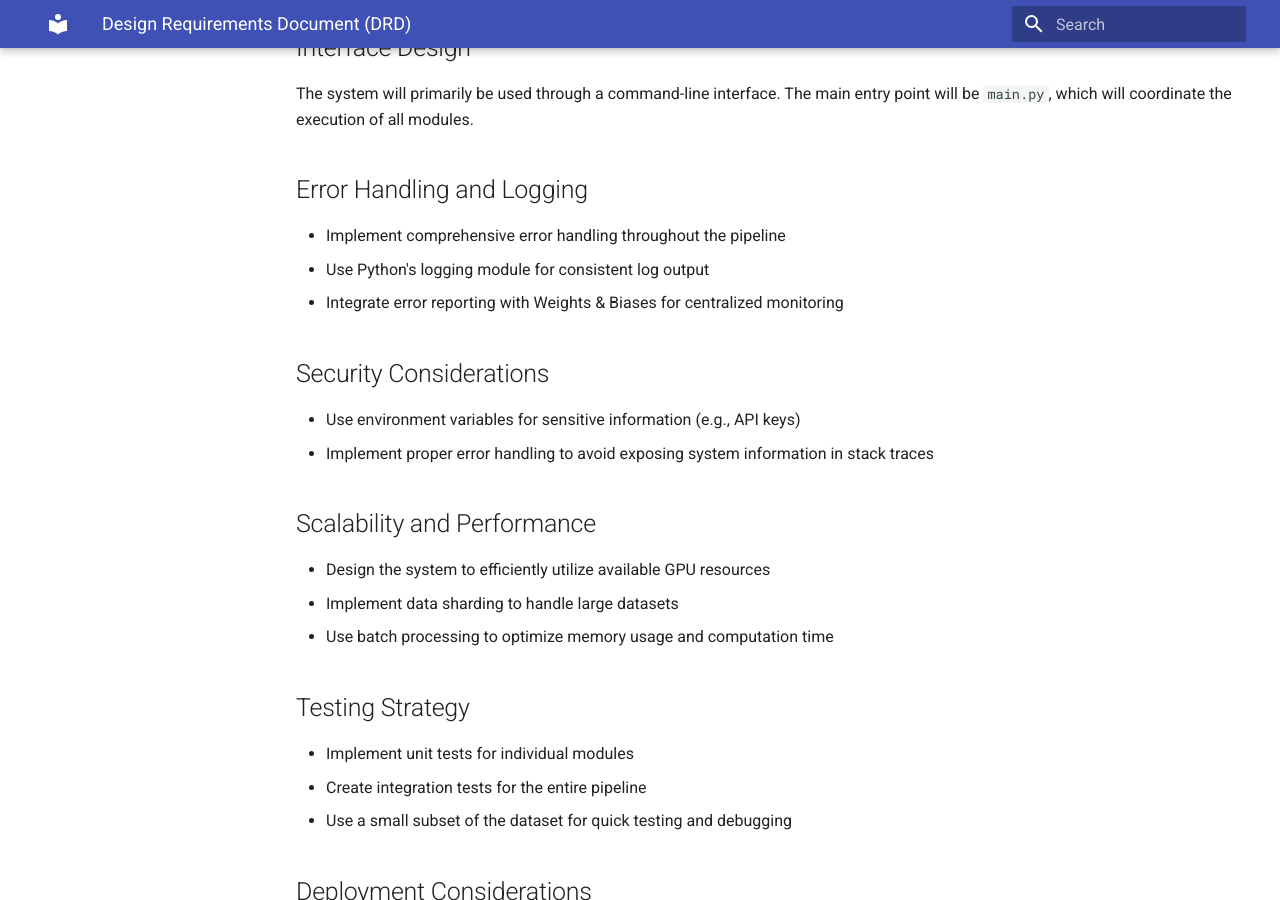
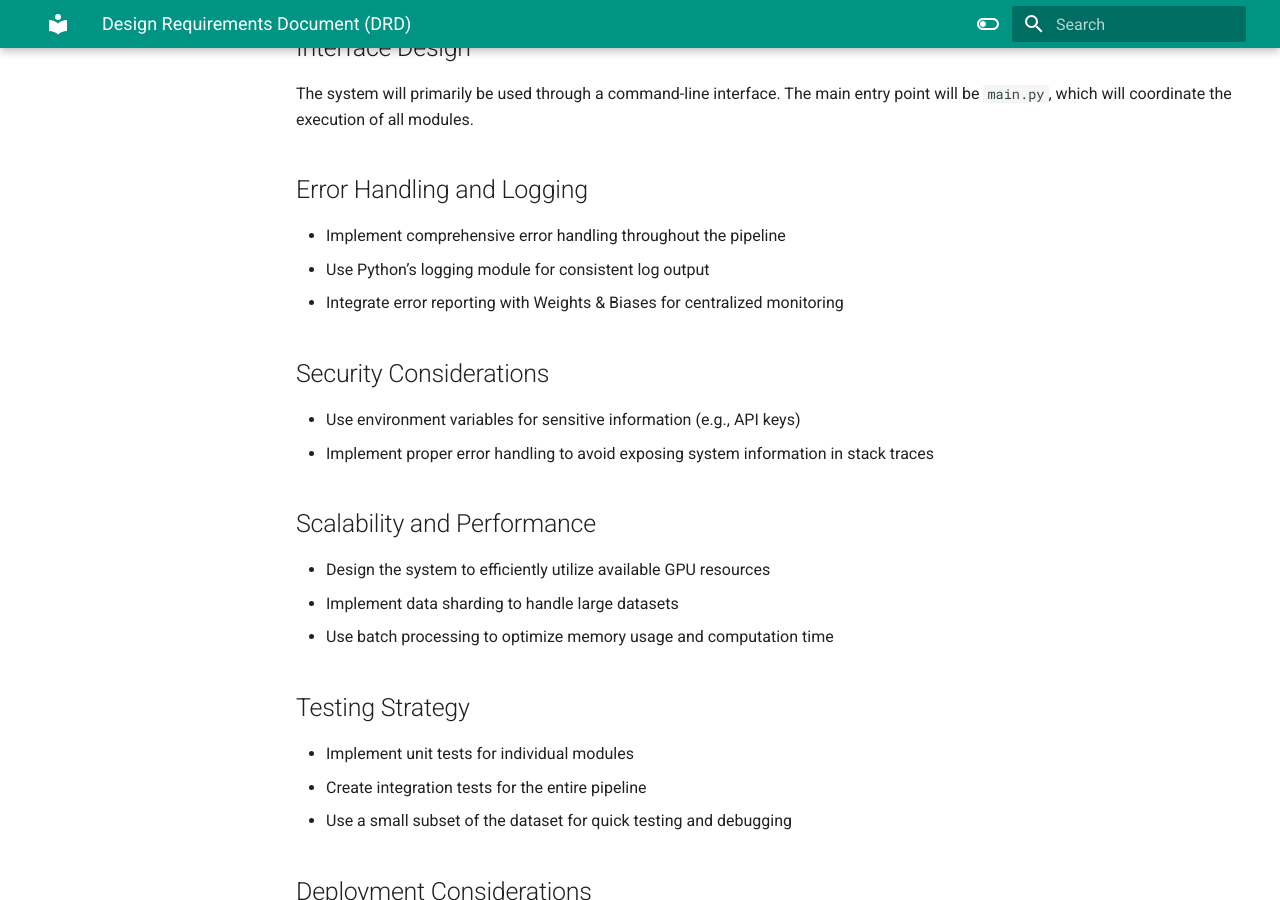
Before and after one commit to qte77/SegFormerQuantization, an MkDocs documentation site: the page built from docs/DRD.md, in a window 1280 px wide and 900 px high, scrolled down 1884 px. Built offline with MkDocs 1.6.1 and Material for MkDocs 9.7.7, drawn with Linux system fonts in a browser that asks for light colours.

Commit message:
chore(docs): Copy images to site assets, mkdocs theme settings

```diff
--- a/mkdocs.yml
+++ b/mkdocs.yml
@@ -6,40 +6,45 @@ site_name: '<gha_sed_site_name_here>'
 site_description: '<gha_sed_description_here>'
 theme:
   name: material
+  language: en
   features:
+    - content.code.annotation
+    - content.code.copy
+    - content.code.tabbed
+    - content.tabs.link
+    - github.edit_on_github
+    - navigation.sections
     - navigation.tabs
-    - navigation.sections
+    - navigation.top
+    - user_color_mode_toggle
+    - user_font_size_toggle
+    - user_theme_toggle
     - toc.integrate
-    - navigation.top
     - search.suggest
     - search.highlight
-    - content.tabs.link
-    - content.code.annotation
-    - content.code.copy
-  language: en
-#  palette:
-#    - scheme: default
-#      toggle:
-#        icon: material/toggle-switch-off-outline
-#        name: Switch to dark mode
-#      primary: teal
-#      accent: purple
-#    - scheme: slate
-#      toggle:
-#        icon: material/toggle-switch
-#        name: Switch to light mode
-#      primary: teal
-#      accent: lime
+  palette:
+    - scheme: default
+      toggle:
+        icon: material/toggle-switch-off-outline
+        name: Switch to dark mode
+      primary: teal
+      accent: purple
+    - scheme: slate
+      toggle:
+        icon: material/toggle-switch
+        name: Switch to light mode
+      primary: teal
+      accent: lime
 nav:
   - Home: index.md
   - PRD: PRD.md
   - Code: docstrings.md
-  - Configuration: pyproject.md
   - Change Log: CHANGELOG.md
   - License: LICENSE.md
 plugins:
   - search:
       lang: en
+  - autorefs
   - mkdocstrings:
       handlers:
         python:
@@ -48,11 +53,17 @@ plugins:
           heading_level: 2
 markdown_extensions:
   - attr_list
+  - pymdownx.magiclink
+  - pymdownx.tabbed
   - pymdownx.highlight:
       anchor_linenums: true
   - pymdownx.superfences
+  - pymdownx.snippets:
+      check_paths: true
   - pymdownx.tasklist:
       custom_checkbox: true
+  - sane_lists
+  - smarty
   - toc:
       permalink: true
 validation:
```
Also changed, not shown: README.md (+1 -1 lines), 1 other file.
